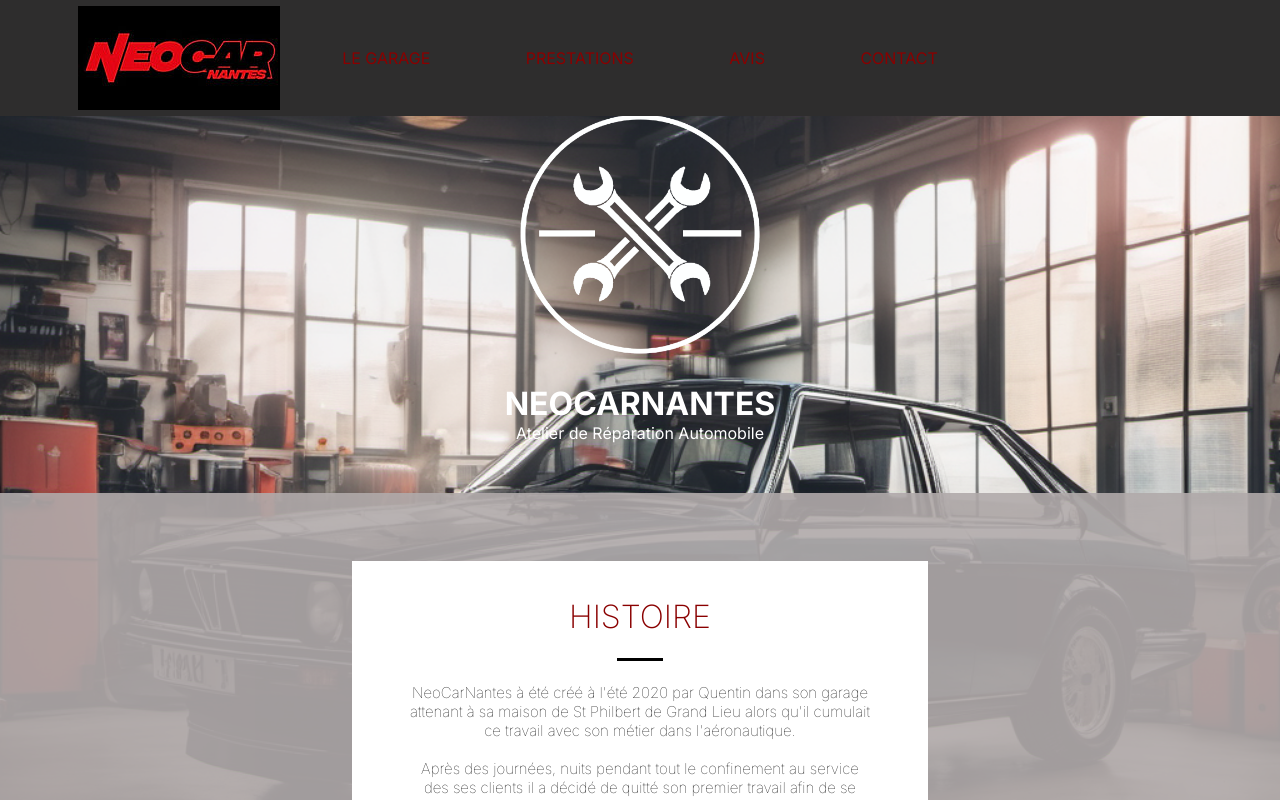
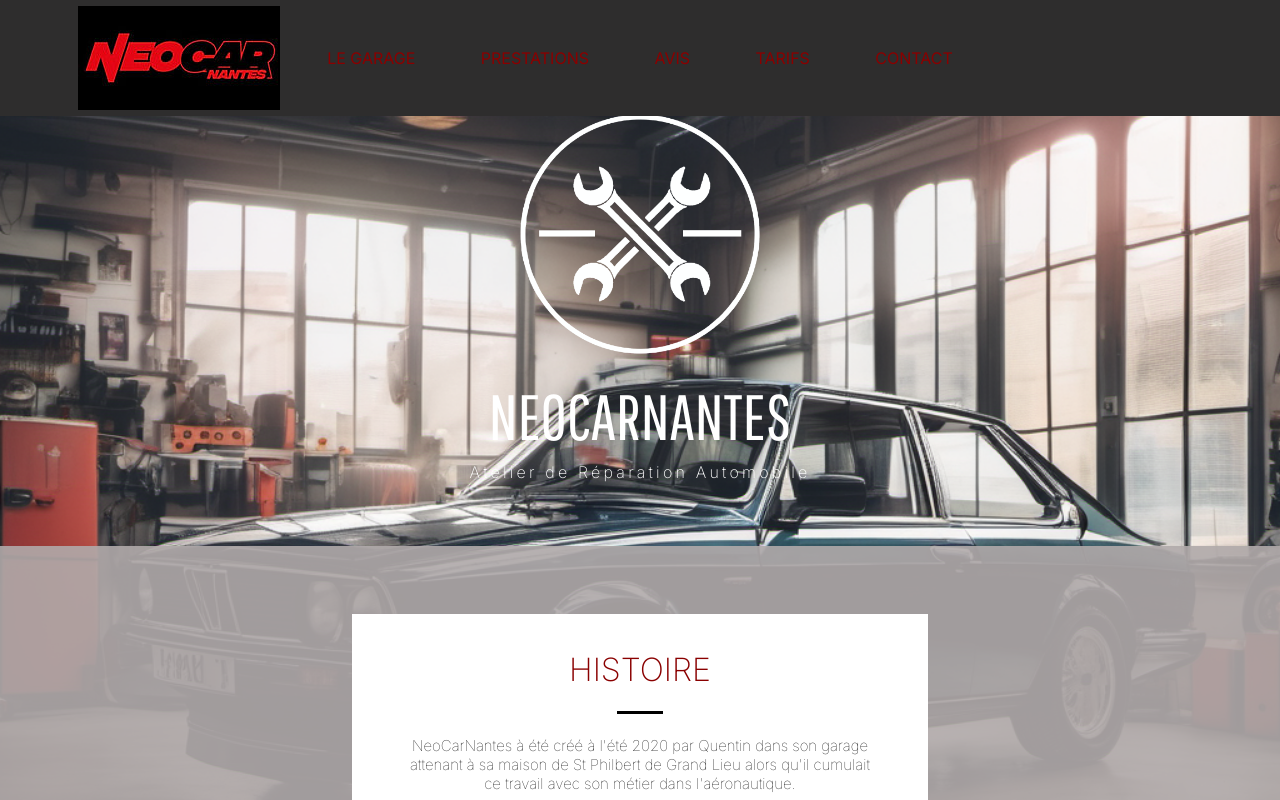
Before and after one commit to Adjel/NeoCarNantes, a Next.js app: page / in a window 1280 px wide. Built offline with nearby package versions, Linux system fonts and the light colour scheme.

Commit message:
fonts added + some refactoring

```diff
--- a/package.json
+++ b/package.json
@@ -9,6 +9,7 @@
     "lint": "next lint"
   },
   "dependencies": {
+    "@next/font": "^14.2.2",
     "next": "14.2.1",
     "react": "^18",
     "react-dom": "^18",
--- a/src/app/component/Hero/Hero.js
+++ b/src/app/component/Hero/Hero.js
@@ -29,10 +29,19 @@
 
 const Brand = styled.h1`
   color: inherit;
+  line-height: 1em;
+  text-align: center;
+  font-size: ${64 / 16}rem;
+  font-weight: 400;
+  font-family: "Pathway Gothic One", sans-serif;
 `;
 
 const BrandContent = styled.p`
   color: inherit;
+  line-height: 3em;
+  text-align: center;
+  font-weight: 200;
+  letter-spacing: 0.2em;
 `;
 
 export default Hero;
--- a/src/app/component/Navigation/Navigation.js
+++ b/src/app/component/Navigation/Navigation.js
@@ -7,6 +7,7 @@
   { name: "le garage" },
   { name: "prestations" },
   { name: "avis" },
+  { name: "tarifs" },
   { name: "contact" },
 ];
 
--- a/src/app/globals.css
+++ b/src/app/globals.css
@@ -1,3 +1,5 @@
+@import url('https://fonts.googleapis.com/css2?family=Fjalla+One&family=Oswald:wght@200..700&family=Pathway+Gothic+One&family=Ubuntu+Condensed&family=Yanone+Kaffeesatz:wght@200..700&display=swap');
+
 :root {
   --max-width: 1100px;
   --border-radius: 12px;
--- a/src/app/page.js
+++ b/src/app/page.js
@@ -1,5 +1,4 @@
 "use client";
-import Image from "next/image";
 import Header from "@/app/component/Header/Header";
 import styled from "styled-components";
 
```
Also changed, not shown: src/app/layout.js (+7 -1 lines), 1 other file (tests, documents, lock files or other folders).
